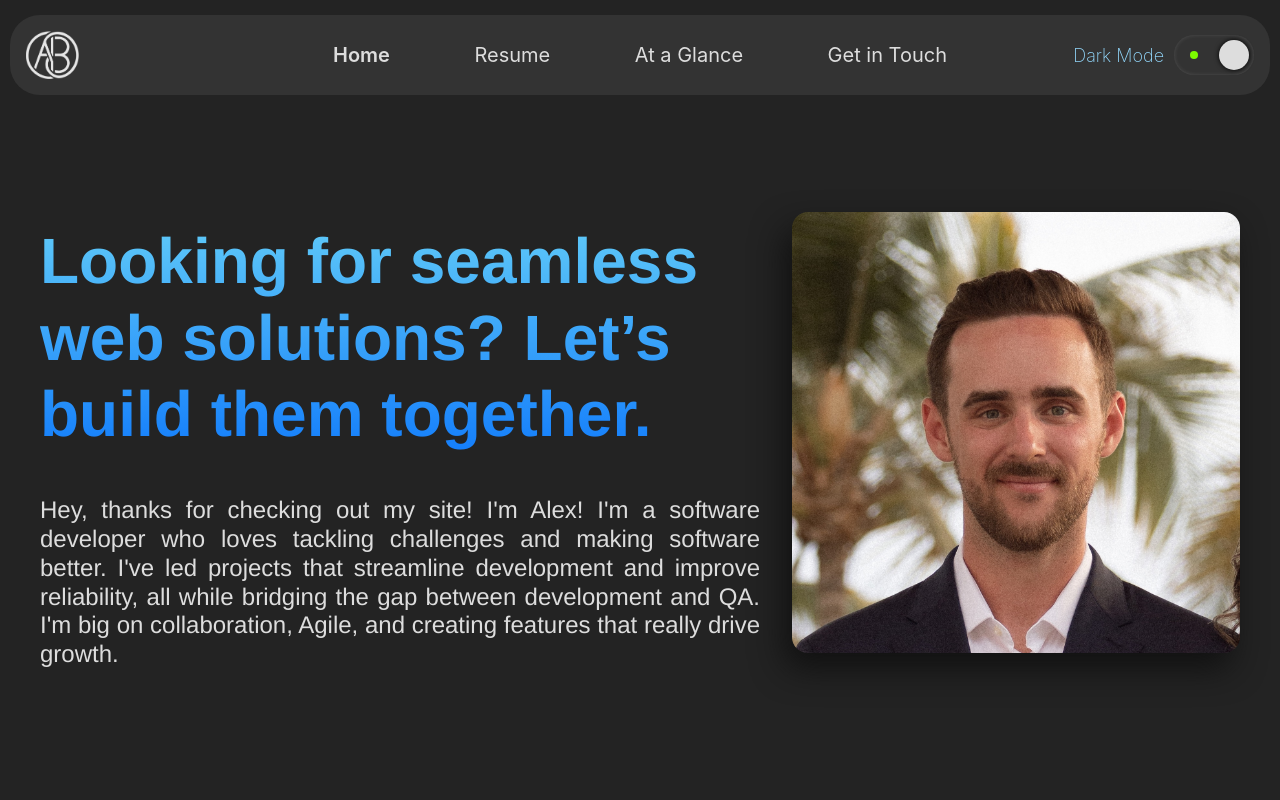
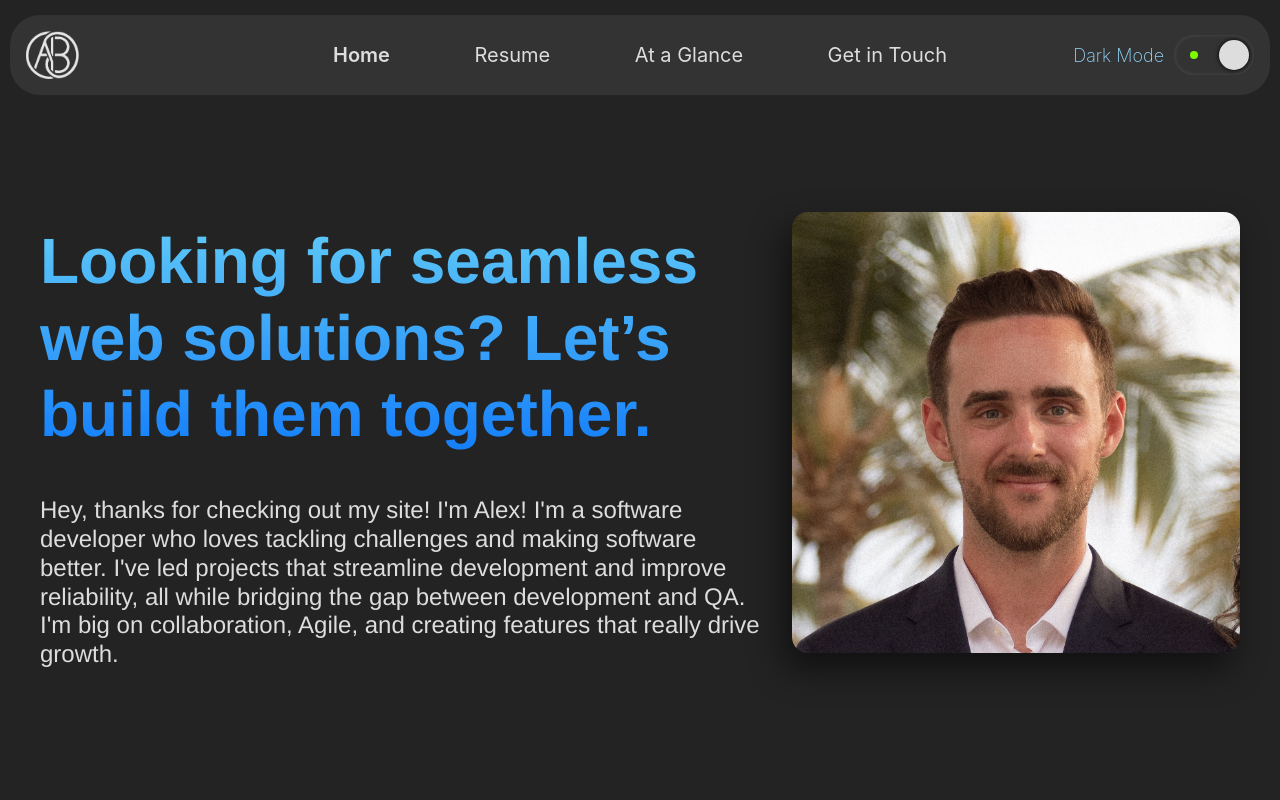
Before and after one commit to Alexbruce1/portfolio2024, a React (Create React App) app: page / in a window 1280 px wide. Shown: the top 800 px of the page. Built offline with nearby package versions, Linux system fonts and the light colour scheme.

Commit message:
Remove text-align justify

```diff
--- a/src/App.css
+++ b/src/App.css
@@ -12,10 +12,6 @@ h2, h3 {
 .Page {
   display: flex;
   flex-direction: column;
-}
-
-.main-paragraph {
-  text-align: justify;
 }
 
 .app-main {
--- a/src/Components/Footer.css
+++ b/src/Components/Footer.css
@@ -39,7 +39,7 @@
 }
 
 .footer-about-p {
-  text-align: justify;
+  text-align: left;
   font-size: 20px;
 }
 
--- a/src/Components/Home.css
+++ b/src/Components/Home.css
@@ -21,6 +21,10 @@
   background: var(--blue-blue-background-gradient);
   -webkit-background-clip: var(--webkit-background-clip);
   -webkit-text-fill-color: var(--webkit-text-fill-color);
+}
+
+.main-paragraph {
+  text-align: left;
 }
 
 .home-p {
--- a/src/Components/Personal.css
+++ b/src/Components/Personal.css
@@ -1,5 +1,5 @@
 .personal-p {
-  text-align: justify;
+  text-align: left;
   font-weight: 400;
   font-size: 1.5em;
 }
--- a/src/Components/Tldr.css
+++ b/src/Components/Tldr.css
@@ -14,7 +14,7 @@
 
 .tldr-sub-header {
   font-size: var(--main-p-size);
-  text-align: justify;
+  text-align: left;
   padding: 1em 0;
 }
 
```
